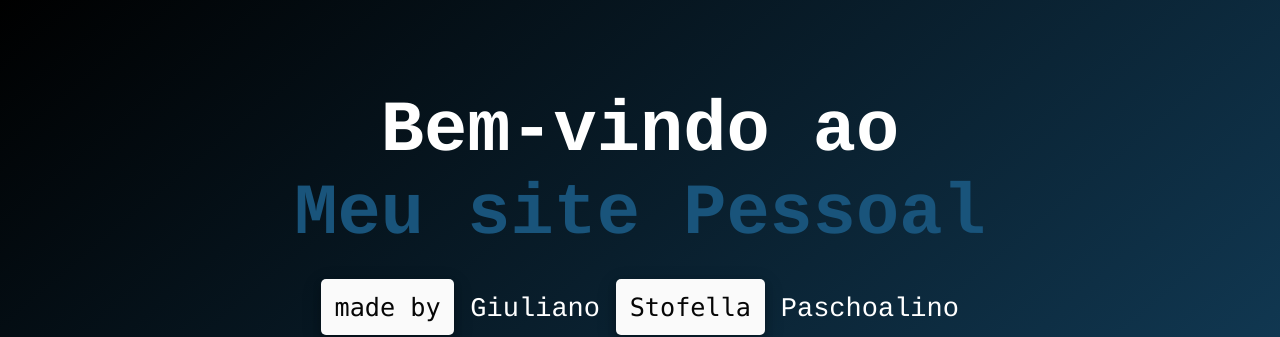
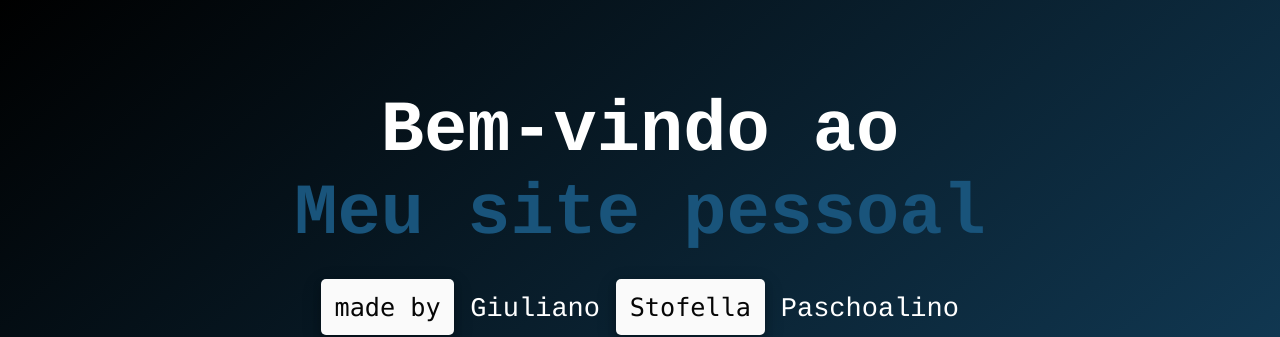
Before and after one commit to giulianopaschoalino/my-idea, a Next.js app: page / in a window 1280 px wide. Shown: the top 337 px of the page. Built offline with nearby package versions, Linux system fonts and the light colour scheme.

Commit message:
caps lock update on index.js

```diff
--- a/pages/index.js
+++ b/pages/index.js
@@ -12,7 +12,7 @@ export default function Home() {
         <h1 className="title">
           Bem-vindo ao <br></br>
           <Link href="/">
-            <a>Meu site Pessoal</a>
+            <a>Meu site pessoal</a>
           </Link>
         </h1>
 
```
Also changed, not shown: .gitpod.yml (added), 1 other file (tests, documents, lock files or other folders).
